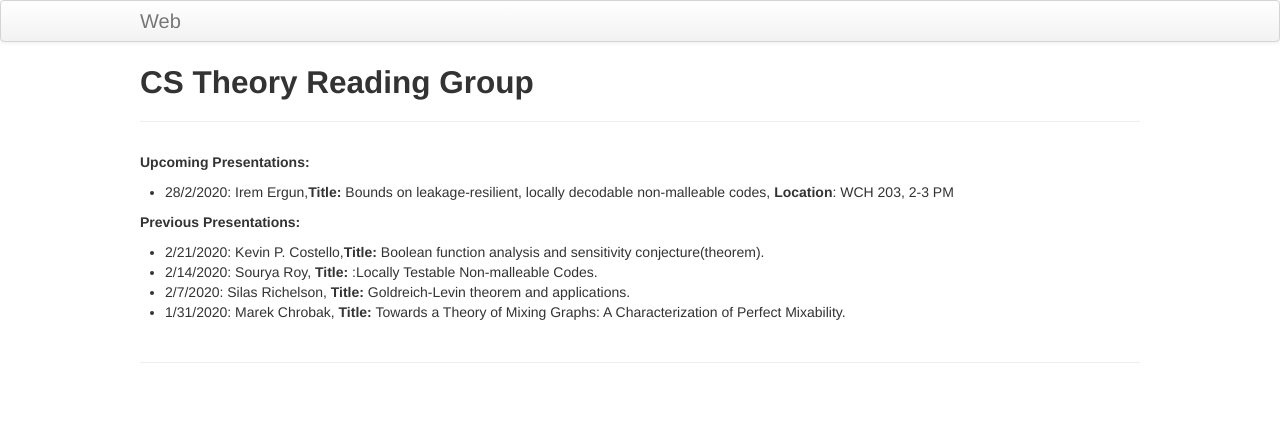
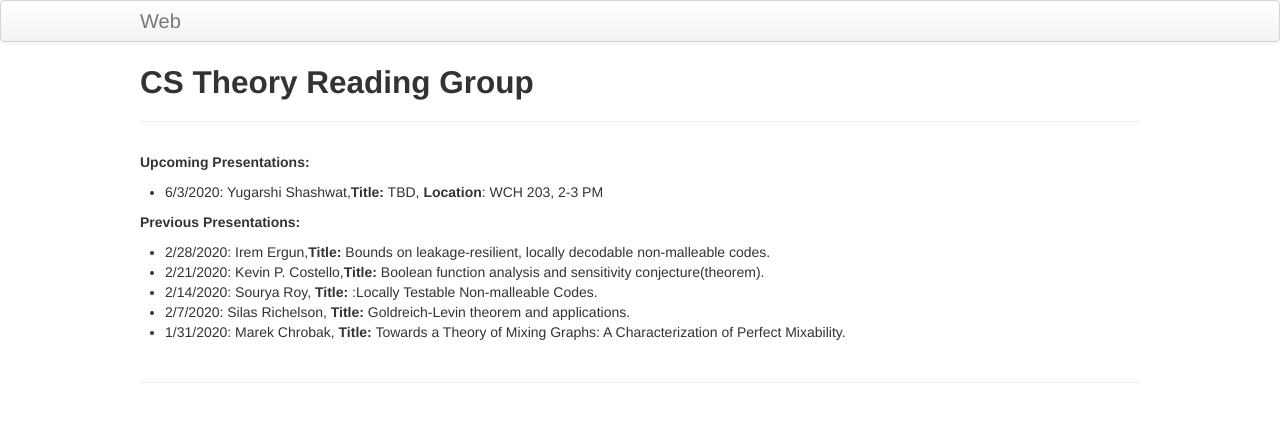
Before and after one commit to SRA2/cstweb, a Jekyll site: the page built from index.md, in a window 1280 px wide. Shown: the top 422 px of the page. Built offline with Jekyll 4.4.1, drawn with Linux system fonts in a browser that asks for light colours.

Commit message:
Update index.md

```diff
--- a/index.md
+++ b/index.md
@@ -5,10 +5,11 @@ tagline:
 description:
 ---
 **Upcoming Presentations:**
-* 28/2/2020: Irem Ergun,**Title:** Bounds on leakage-resilient, locally decodable non-malleable codes, **Location**: WCH 203, 2-3 PM
+* 6/3/2020: Yugarshi Shashwat,**Title:** TBD, **Location**: WCH 203, 2-3 PM
 
 
 **Previous Presentations:**
+* 2/28/2020: Irem Ergun,**Title:** Bounds on leakage-resilient, locally decodable non-malleable codes.
 * 2/21/2020: Kevin P. Costello,**Title:** Boolean function analysis and sensitivity conjecture(theorem).
 * 2/14/2020: Sourya Roy, **Title:** :Locally Testable Non-malleable Codes.
 * 2/7/2020:  Silas Richelson, **Title:** Goldreich-Levin theorem and applications.
```
